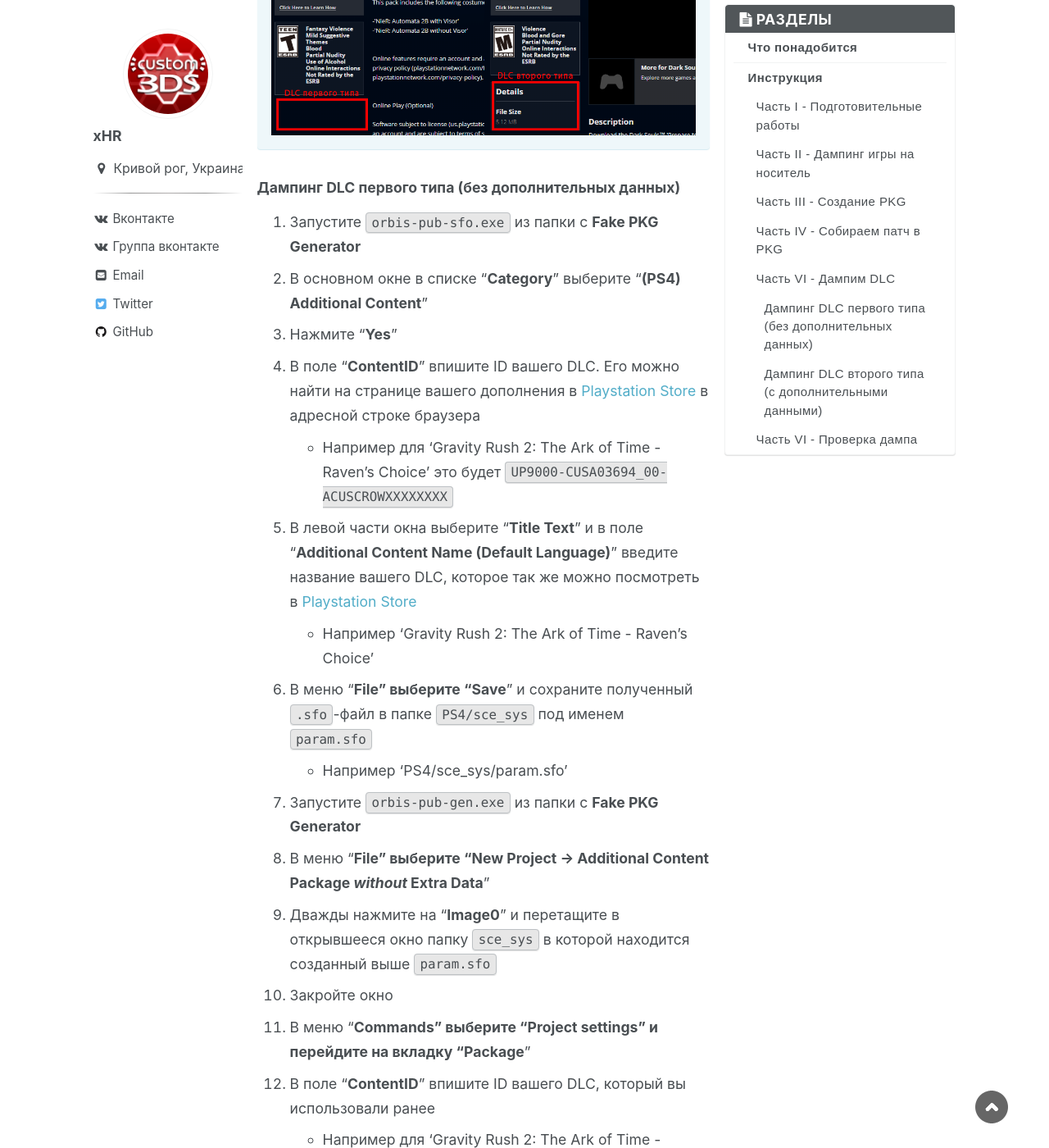
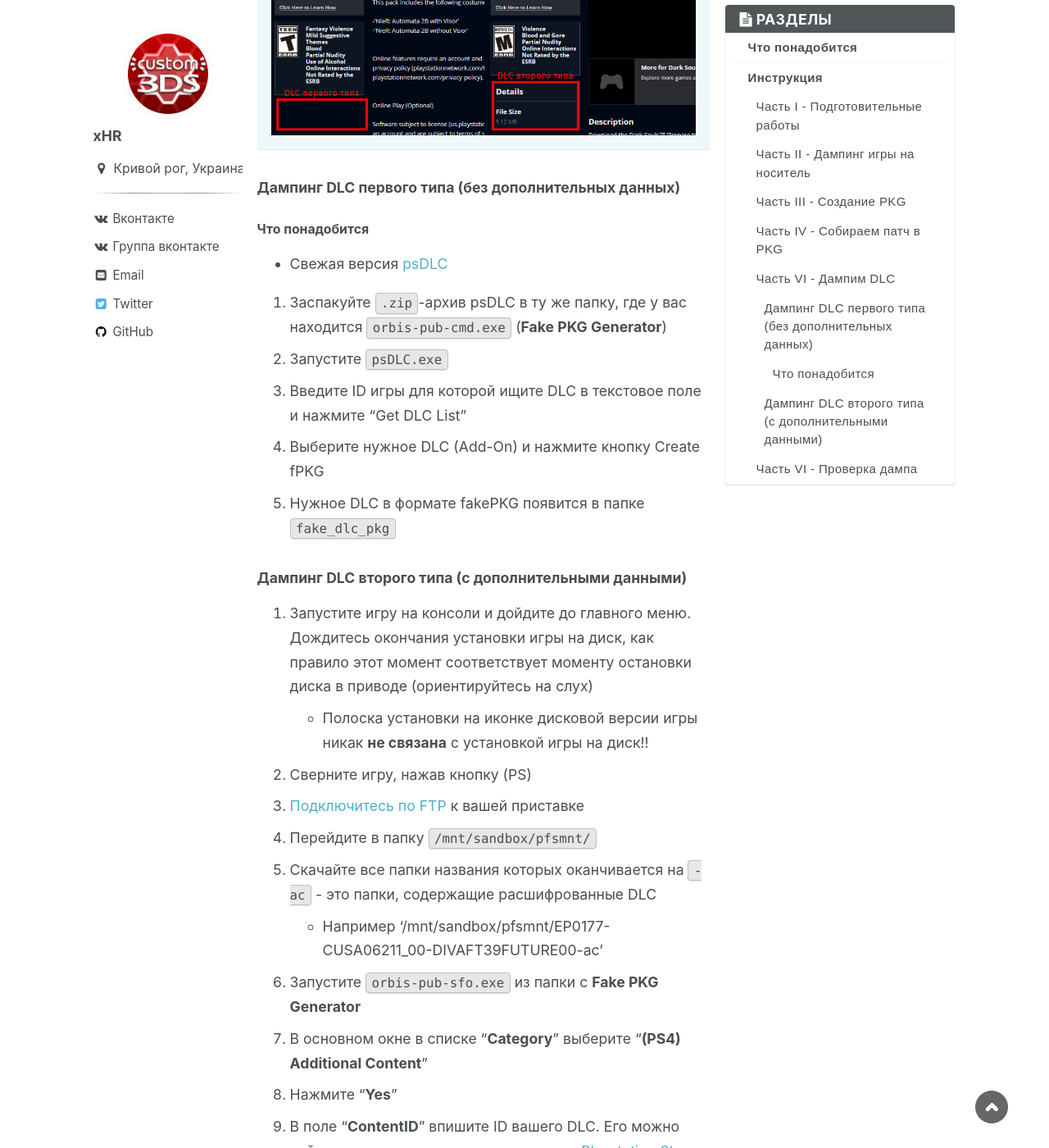
Before and after one commit to rashevskyv/ps4, a Jekyll site: the page built from _pages/game-dumps.md, in a window 1280 px wide and 1400 px high, scrolled down 6013 px. Shown: the whole window at 82% size. Built offline with Jekyll 4.4.1, drawn with Linux system fonts in a browser that asks for light colours; nearby versions of some CDN libraries; some of the changed text lies outside the part shown.

```diff
--- a/_pages/game-dumps.md
+++ b/_pages/game-dumps.md
@@ -86,7 +86,7 @@ author_profile: true
 
 DLC делятся на два типа - ключи разблокировки и DLC с дополнительными файлами. В первом случае DLC является просто ключом для контента, который и так уже есть в игре, DLC его просто активирует. Во втором же случае DLC добавляет контент в игру и содержит в себе ещё ряд дополнительных файлов, за счёт которых, собственно, и идёт добавление нового контента. Дампятся они так же по разному.
 
-Для того, чтобы понять какого типа ваше дополнение, перейдите в [Playstation Store](https://store.playstation.com/en-us/home/games){:target="**_blank"}, введите в поиске название вашей игры и перейдите на её страницу. Пролистайте вниз и в разделе "Дополнения**" выберите интересующее вас DLC. Посмотрите в левую часть страницы, под изображением игры. Если там указан размер игры - это DLC второго типа. Если размера нет - первого.
+Для того, чтобы понять какого типа ваше дополнение, перейдите в [Playstation Store](https://store.playstation.com/en-us/home/games){:target="_blank"}, **введите в поиске название вашей игры и перейдите на её страницу. Пролистайте вниз и в разделе "Дополнения**" выберите интересующее вас DLC. Посмотрите в левую часть страницы, под изображением игры. Если там указан размер игры - это DLC второго типа. Если размера нет - первого.
 
 ![]({{ base_path }}/images/screenshots/dlc-types.png)
 {: .text-center}
@@ -94,27 +94,15 @@ DLC делятся на два типа - ключи разблокировки
 
 ### Дампинг DLC первого типа (без дополнительных данных)
 
-1. Запустите `orbis-pub-sfo.exe` из папки с **Fake PKG Generator**
-1. В основном окне в списке "**Category**" выберите "**(PS4) Additional Content**"
-1. Нажмите "**Yes**"
-1. В поле "**ContentID**" впишите ID вашего DLC. Его можно найти на странице вашего дополнения в [Playstation Store](https://store.playstation.com/en-us/home/games){:target="_blank"} в адресной строке браузера
-	* Например для 'Gravity Rush 2: The Ark of Time - Raven's Choice' это будет `UP9000-CUSA03694_00-ACUSCROWXXXXXXXX`
-1. В левой части окна выберите "**Title Text**" и в поле "**Additional Content Name (Default Language)**" введите название вашего DLC, которое так же можно посмотреть в [Playstation Store](https://store.playstation.com/en-us/home/games){:target="_blank"}
-	* Например 'Gravity Rush 2: The Ark of Time - Raven's Choice'
-1. В меню "**File" выберите "Save**" и сохраните полученный `.sfo`-файл в папке `PS4/sce_sys` под именем `param.sfo`
-	* Например 'PS4/sce_sys/param.sfo'
-1. Запустите `orbis-pub-gen.exe` из папки с **Fake PKG Generator**
-1. В меню "**File" выберите "New Project -> Additional Content Package *without* Extra Data**"
-1. Дважды нажмите на "**Image0**" и перетащите в открывшееся окно папку `sce_sys` в которой находится созданный выше `param.sfo`
-1. Закройте окно
-1. В меню "**Commands" выберите "Project settings" и перейдите на вкладку "Package**"
-1. В поле "**ContentID**" впишите ID вашего DLC, который вы использовали ранее
-	* Например для 'Gravity Rush 2: The Ark of Time - Raven's Choice' это будет `UP9000-CUSA03694_00-ACUSCROWXXXXXXXX`
-1. в поле "**Passcode (32 chars)**" введите `00000000000000000000000000000000`, убедитесь, что в поле "**Entitlement Key**" так же прописано `00000000000000000000000000000000`
-1. Нажмите "**OK**"
-1. В меню Command выберите "**Build Image -> Output Path**" и выберите место для сохранения вашего fakePKG и нажмите "**Build**"
-1. Подождите пока создастся PKG-файл.
-	* В логе не должно быть ошибок красного цвета
+#### Что понадобится
+
+* Свежая версия [psDLC](https://github.com/stooged/psDLC/releases/latest){:target="_blank"}
+
+1. Заспакуйте `.zip`-архив psDLC в ту же папку, где у вас находится `orbis-pub-cmd.exe` (**Fake PKG Generator**)
+1. Запустите `psDLC.exe`
+1. Введите ID игры для которой ищите DLC в текстовое поле и нажмите "Get DLC List"
+1. Выберите нужное DLC (Add-On) и нажмите кнопку Create fPKG
+1. Нужное DLC в формате fakePKG появится в папке `fake_dlc_pkg`
 
 ### Дампинг DLC второго типа (с дополнительными данными)
 
```
Also changed, not shown: Gemfile (+2 -10 lines), README.md (+2 -2 lines), _pages/games.md (+2 -2 lines), _pages/home.md (+1 -1 lines), _pages/remote-play.md (+1 -1 lines).
